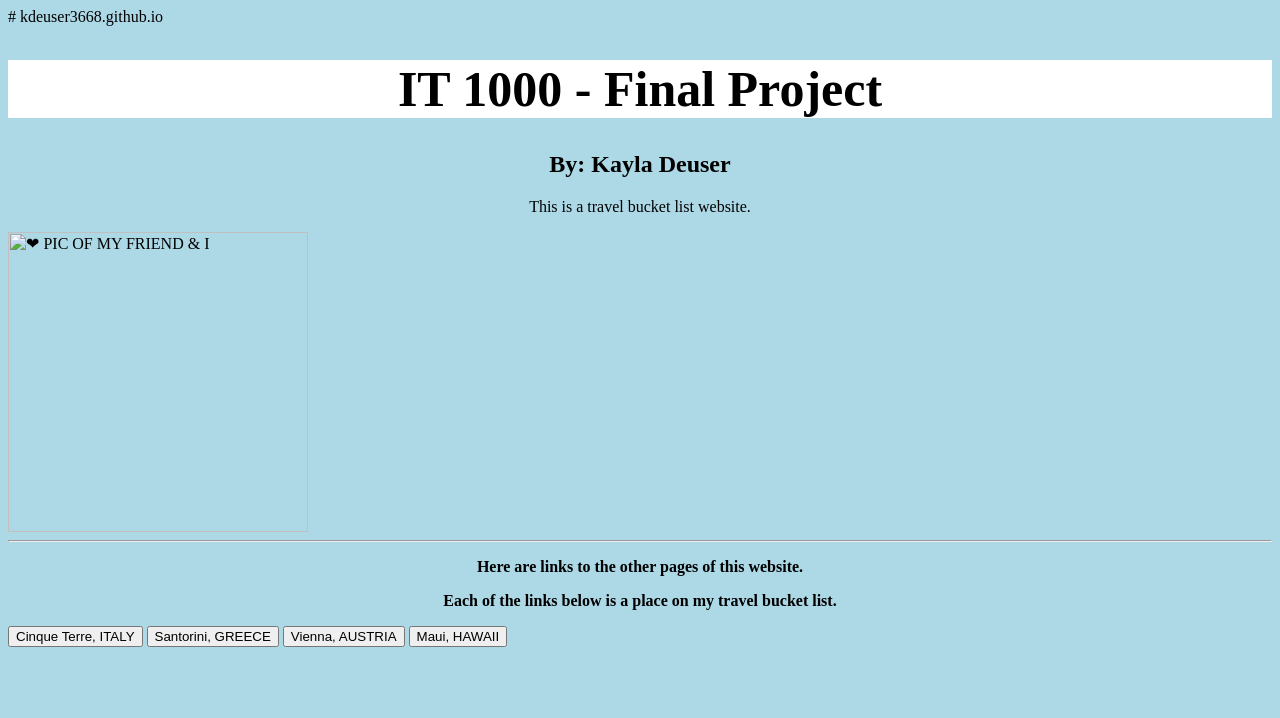
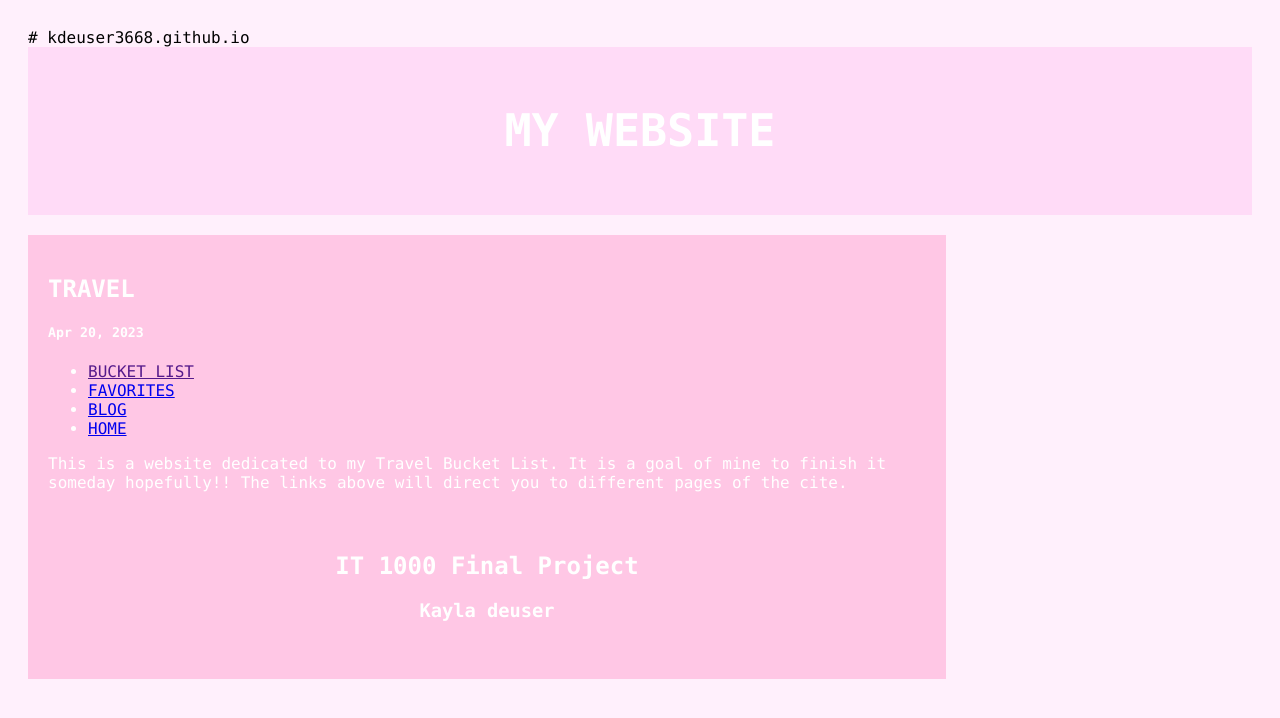
Before and after one commit to kdeuser3668/kdeuser3668.github.io, a plain HTML site: page index.html in a window 1280 px wide. Drawn offline with Linux system fonts and the light colour scheme.

Commit message:
Update index.html

```diff
--- a/index.html
+++ b/index.html
@@ -2,30 +2,105 @@
 <!DOCTYPE html>
 <html>
 <head>
-  <title>FP kayla deuser</title>
+<meta name="viewport" content="width=device-width, initial-scale=1">
+<style>
+* {
+  box-sizing: border-box;
+}
+
+
+/* Add a gray background color with some padding */
+body {
+  font-family: "Lucida Console", "Courier New", monospace;
+  padding: 20px;
+  background: hsl(310, 100%, 97%);
+}
+
+/* Header/Blog Title */
+.header {
+  padding: 20px;
+  font-size: 30px;
+  text-align: center;
+  background-color: hsl(314, 100%, 93%);
+}
+
+/* Create two unequal columns that floats next to each other */
+/* Left column */
+.leftcolumn {
+  float: left;
+  width: 75%;
+  color: white;
+
+}
+
+/* Right column */
+.rightcolumn {
+  float: left;
+  width: 25%;
+  color: white;
+  padding-left: 20px;
+}
+
+
+/* Add a card effect for articles */
+.card {
+   background-color: hsl(328, 99%, 89%);;
+   padding: 20px;
+   margin-top: 20px;
+}
+
+/* Clear floats after the columns */
+.row:after {
+  content: "";
+  display: table;
+  clear: both;
+}
+
+/* Footer */
+.footer {
+  padding: 20px;
+  text-align: center;
+  color: white;
+  background-color: hsl(328, 99%, 89%);
+  margin-top: 20px;
+}
+
+/* Responsive layout - when the screen is less than 800px wide, make the two columns stack on top of each other instead of next to each other */
+@media screen and (max-width: 800px) {
+  .leftcolumn, .rightcolumn {
+    width: 100%;
+    padding: 0;
+  }
+}
+</style>
 </head>
 <body>
-<style>
-body {
-  background-color: lightblue;
-}
-</style>
-<h1 style="font-size:50px;background-color:white;text-align:center;">IT 1000 - Final Project</h1>
-<h2 style="text-align:center;">By: Kayla Deuser</h2>
+<div class="header">
+  <h2 style="color: White;"> MY WEBSITE</h2>
+</div>
 
-<p style="text-align:center;">This is a travel bucket list website.</p>
+<div class="row">
+  <div class="leftcolumn">
+    <div class="card">
+      <h2>TRAVEL</h2>
+      <h5>Apr 20, 2023</h5>
+      <nav>
+  <ul>
+    <li><a href="">BUCKET LIST</a></li>
+    <li><a href="discover.html">FAVORITES</a></li>
+    <li><a href="blog.html">BLOG</a></li>
+    <li><a href="index.html">HOME</a></li>
+  </ul>
+</nav>
 
-<img src="IMG_5589.JPG" alt=" ❤︎ PIC OF MY FRIEND & I " width="300" height="300">
-<hr>
+      <p>This is a website dedicated to my Travel Bucket List. It is a goal of mine to finish it someday hopefully!! The links above will direct you to different pages of the cite.</p>
 
-<p style="text-align:center;"><b>Here are links to the other pages of this website. <b></p>
 
-<p style="text-align:center;"> Each of the links below is a place on my travel bucket list.</p>
 
-<button onclick="document.location='default.asp'">Cinque Terre, ITALY</button>
-<button onclick="document.location='default.asp'">Santorini, GREECE</button>
-<button onclick="document.location='default.asp'">Vienna, AUSTRIA</button>
-<button onclick="document.location='default.asp'">Maui, HAWAII</button>
+<div class="footer">
+  <h2>IT 1000 Final Project</h2>
+  <h3>Kayla deuser</h3>
+</div>
 
 </body>
 </html>
```
